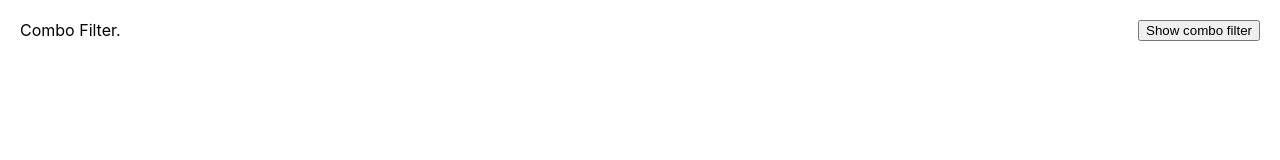
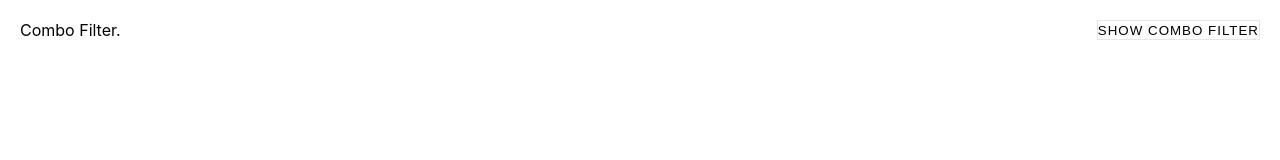
Before and after one commit to Makavura/combo-filter, a React (Create React App) app: page / in a window 1280 px wide. Shown: the top 160 px of the page. Built offline with nearby package versions, Linux system fonts and the light colour scheme.

Commit message:
styles: use Button component

```diff
--- a/src/App.js
+++ b/src/App.js
@@ -2,6 +2,7 @@ import * as React from "react";
 
 import Style from "./App.module.css";
 import Modal from "./modal/Modal";
+import Button from "./button/Button";
 
 function App() {
   const [open, setOpen] = React.useState(false);
@@ -10,9 +11,9 @@ function App() {
     <div className={open ? Style.Backdrop : Style.None}>
       <div className={Style.App} onClick={() => (open ? setOpen(!open) : null)}>
         <div className={Style.Header}>Combo Filter.</div>
-        <button className={Style.Button} onClick={() => setOpen(!open)}>
+        <Button className={Style.Button} onClick={() => setOpen(!open)}>
           {open ? "Hide" : "Show"} combo filter
-        </button>
+        </Button>
       </div>
       {open && <Modal title={"In this view show records"}></Modal>}
     </div>
--- a/src/App.module.css
+++ b/src/App.module.css
@@ -4,10 +4,6 @@
   flex-direction: row;
   padding: 20px;
   justify-content: space-between;
-}
-
-.Button {
-  cursor: pointer;
 }
 
 .Header > h1 {
```
